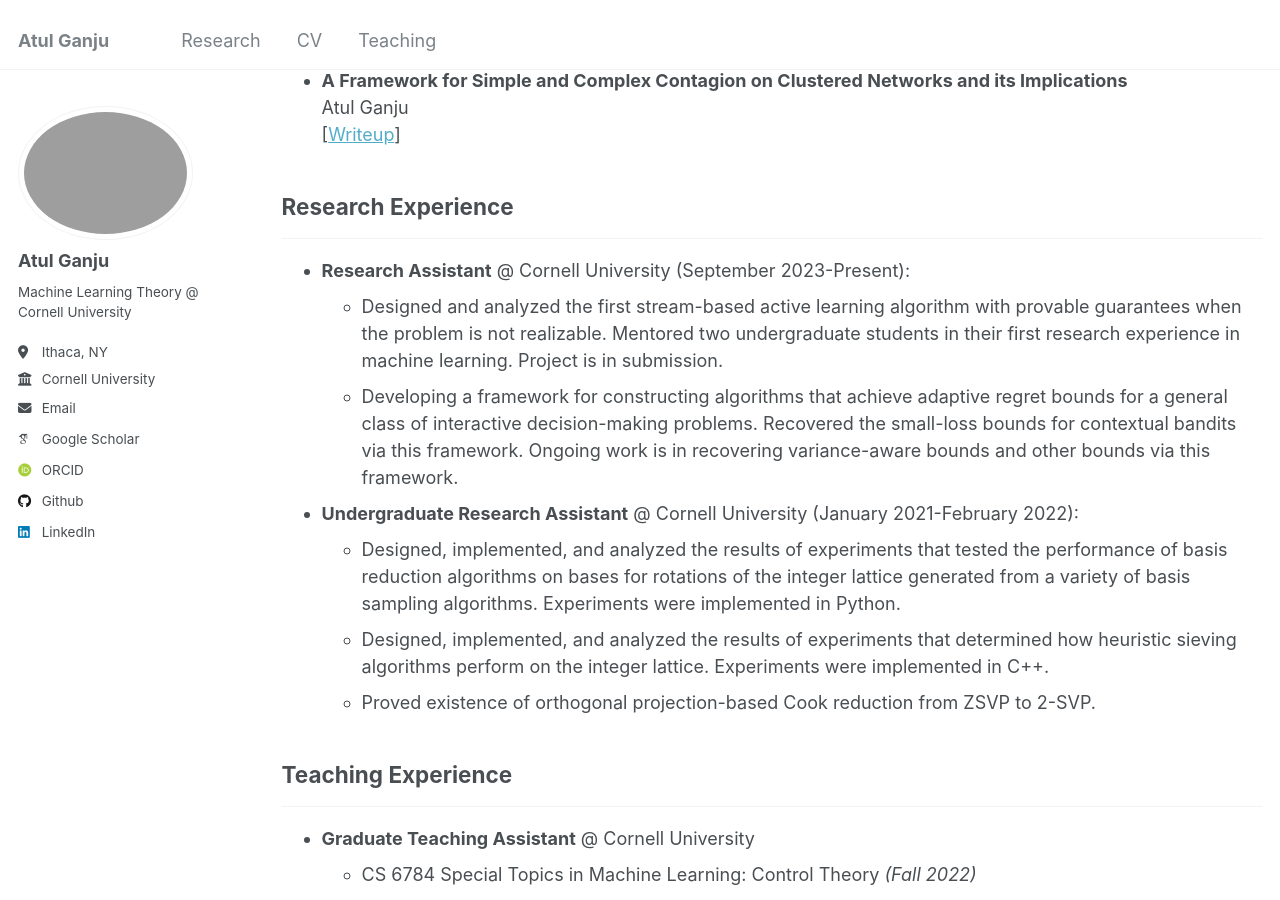
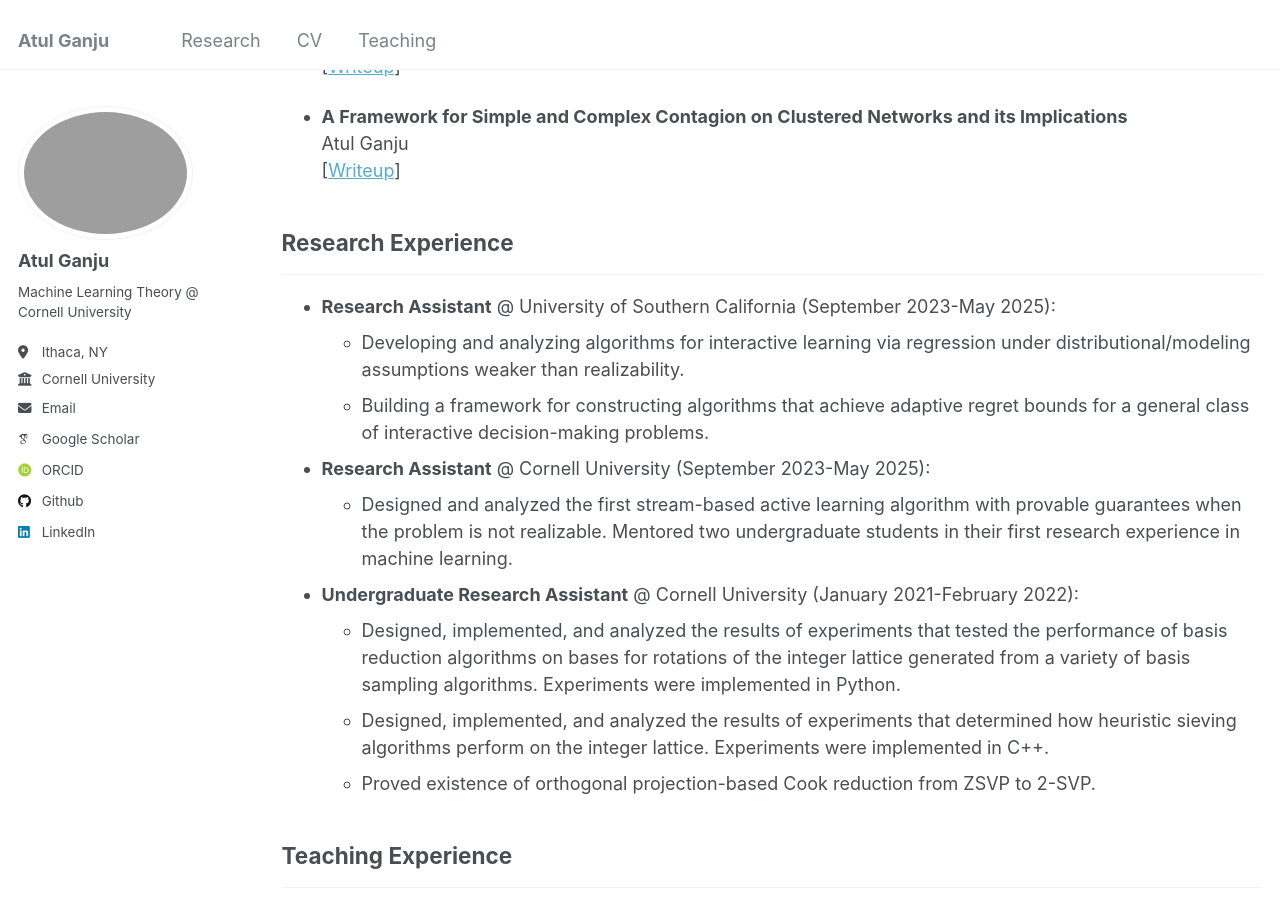
Before and after one commit to atulganju/atulganju.github.io, a Jekyll site: the page built from _pages/cv.md, in a window 1280 px wide and 900 px high, scrolled down 1068 px. Built offline with Jekyll 4.4.1, drawn with Linux system fonts in a browser that asks for light colours; some web fonts are replaced; some of the changed text lies outside the part shown.

Commit message:
Update cv.md
Added USC

```diff
--- a/_pages/cv.md
+++ b/_pages/cv.md
@@ -11,8 +11,9 @@ redirect_from:
 
 ## Education
 ---
-* M.S. in Computer Science, Cornell University, 2024
-* B.A  in Mathematics and Computer Science (Magna Cum Laude), Cornell University, 2022
+* Ph.D. in Computer Science, University of Southern California, 2025-Present
+* M.S. in Computer Science, Cornell University, 2022-2024
+* B.A  in Mathematics and Computer Science (Magna Cum Laude), Cornell University, 2018-2022
 
 ## Coursework
 ---
@@ -48,9 +49,12 @@ Control Theory † &nbsp;&nbsp;&nbsp;&nbsp;&nbsp;&nbsp;&nbsp;&nbsp;&nbsp;&nbsp;&
 
 ## Research Experience
 ---
-* **Research Assistant** @ Cornell University (September 2023-Present):
-  * Designed and analyzed the first stream-based active learning algorithm with provable guarantees when the problem is not realizable. Mentored two undergraduate students in their first research experience in machine learning. Project is in submission.
-  * Developing a framework for constructing algorithms that achieve adaptive regret bounds for a general class of interactive decision-making problems. Recovered the small-loss bounds for contextual bandits via this framework. Ongoing work is in recovering variance-aware bounds and other bounds via this framework.
+* **Research Assistant** @ University of Southern California (September 2023-May 2025):
+  * Developing and analyzing algorithms for interactive learning via regression under distributional/modeling assumptions weaker than realizability.
+  * Building a framework for constructing algorithms that achieve adaptive regret bounds for a general class of interactive decision-making problems.
+
+* **Research Assistant** @ Cornell University (September 2023-May 2025):
+  * Designed and analyzed the first stream-based active learning algorithm with provable guarantees when the problem is not realizable. Mentored two undergraduate students in their first research experience in machine learning.
 
 * **Undergraduate Research Assistant** @ Cornell University (January 2021-February 2022):
   * Designed, implemented, and analyzed the results of experiments that tested the performance of basis reduction algorithms on bases for rotations of the integer lattice generated from a variety of basis sampling algorithms. Experiments were implemented in Python.
```
